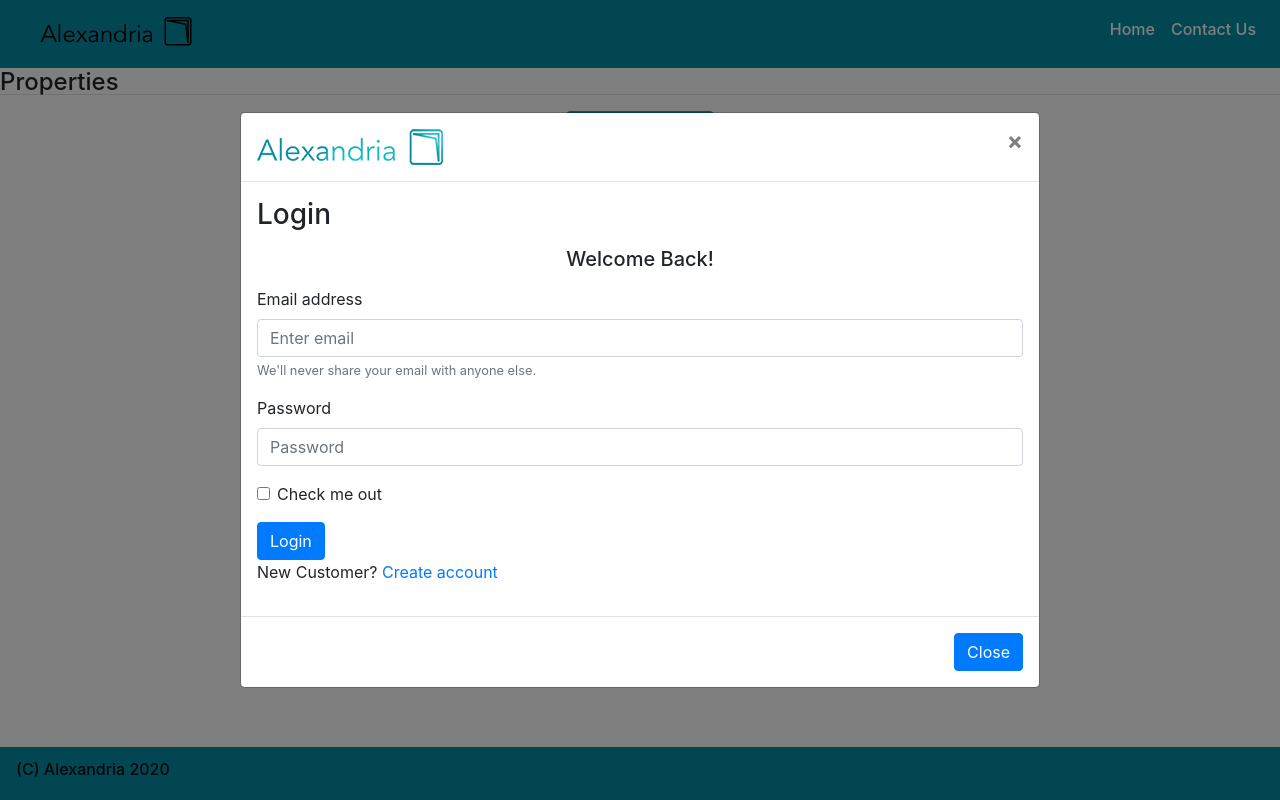
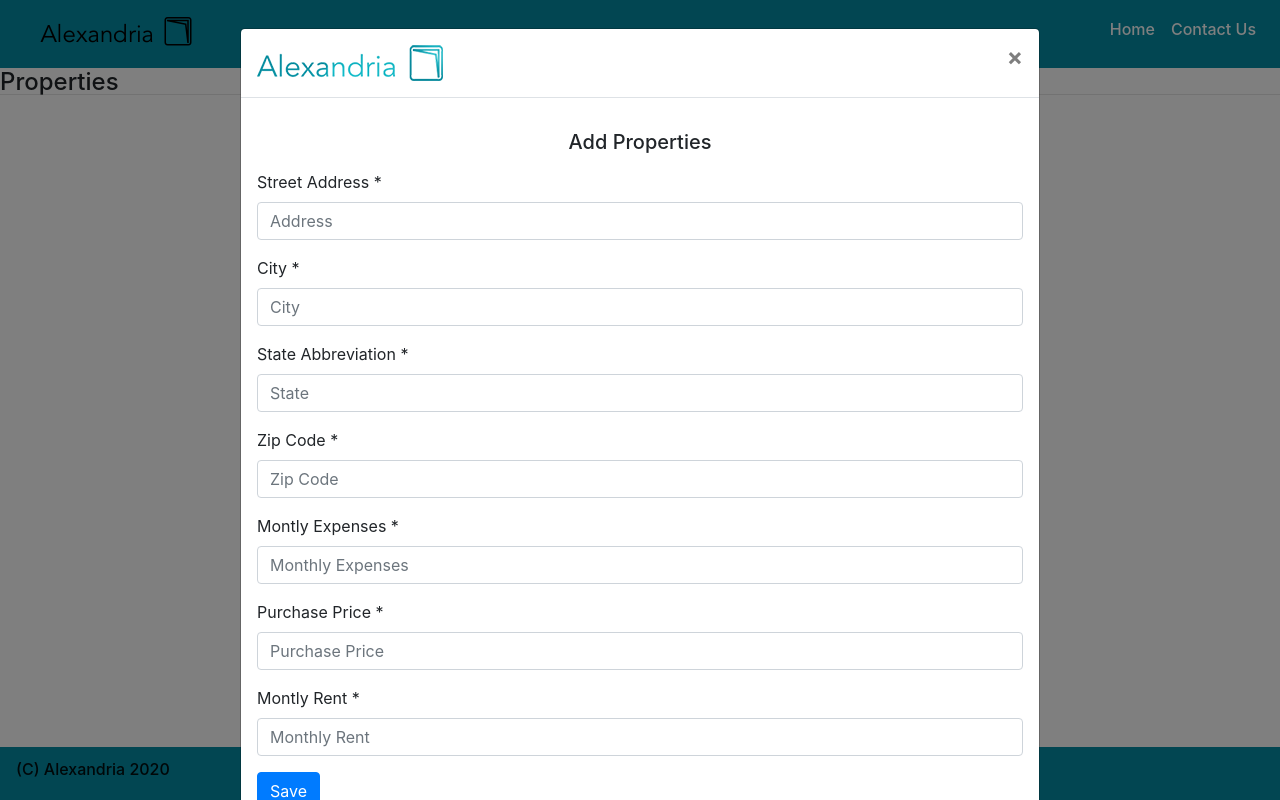
Before and after one commit to jeanhern81/Alexandria, a React (Create React App) app in the folder alexandria-react/: page /properties in a window 1280 px wide. Both pictures are taken after a click on the button "Add Property". Built offline with nearby package versions, Linux system fonts and the light colour scheme.

Commit message:
added property modal to add locations

```diff
--- a/alexandria-react/src/components/PropsModalAdd.js
+++ b/alexandria-react/src/components/PropsModalAdd.js
@@ -1,7 +1,7 @@
 import React, { Component } from 'react';
 import{ Modal, Button, Form, Image } from 'react-bootstrap';
 
-export class Login extends Component {
+export class PropsModalAdd extends Component {
     constructor(props){
         super(props);
 
@@ -24,28 +24,43 @@ render(){
         </Modal.Title>
         </Modal.Header>
         <Modal.Body>
-                <p><h3>Login</h3> </p>
-        <p><h5 className="text-center">Welcome Back!</h5></p>
+                <p><h3></h3> </p>
+        <p><h5 className="text-center">Add Properties</h5></p>
         <Form>
-    <Form.Group controlId="formBasicEmail">
-    <Form.Label>Email address</Form.Label>
-    <Form.Control type="email" placeholder="Enter email" />
-    <Form.Text className="text-muted">
-        We'll never share your email with anyone else.
-    </Form.Text>
+    <Form.Group controlId="formAddress">
+    <Form.Label>Street Address *</Form.Label>
+    <Form.Control type="address" placeholder="Address" />
+    </Form.Group>
+    <Form.Group controlId="formBasicCity">
+    <Form.Label>City *</Form.Label>
+    <Form.Control type="city" placeholder="City" />
+    </Form.Group>
+    <Form.Group controlId="formBasicState">
+    <Form.Label>State Abbreviation *</Form.Label>
+    <Form.Control type="state" placeholder="State" />
+    </Form.Group>
+    <Form.Group controlId="formBasicZipCode">
+    <Form.Label>Zip Code *</Form.Label>
+    <Form.Control type="zipcode" placeholder="Zip Code" />
+    </Form.Group>
+    <Form.Group controlId="formBasicState">
+    <Form.Label>Montly Expenses *</Form.Label>
+    <Form.Control type="montlyExpenses" placeholder="Monthly Expenses" />
+    </Form.Group>
+    <Form.Group controlId="formBasicState">
+    <Form.Label>Purchase Price *</Form.Label>
+    <Form.Control type="purchasePrice" placeholder="Purchase Price" />
+    </Form.Group>
+    <Form.Group controlId="formBasicState">
+    <Form.Label>Montly Rent *</Form.Label>
+    <Form.Control type="montlyRent" placeholder="Monthly Rent" />
     </Form.Group>
 
-    <Form.Group controlId="formBasicPassword">
-    <Form.Label>Password</Form.Label>
-    <Form.Control type="password" placeholder="Password" />
-    </Form.Group>
-    <Form.Group controlId="formBasicCheckbox">
-    <Form.Check type="checkbox" label="Check me out" />
-    </Form.Group>
     <Button variant="primary" type="submit">
-    Login
+    Save
     </Button>
-            <p clasName='newCustomer'> New Customer? <a href="signUp.home.html">Create account</a></p>
+
+            <p className='requiredFields py-2' > (*) Required Fields</p>
 
 </Form>
 
@@ -63,4 +78,4 @@ render(){
     };
 
 
-export default Login;
+export default PropsModalAdd;
--- a/alexandria-react/src/pages/Properties.js
+++ b/alexandria-react/src/pages/Properties.js
@@ -9,8 +9,6 @@ import PropsModalAdd from '../components/PropsModalAdd';
 import '../index.css';
 import "./Properties.css";
 
-//Icons
-import { GrAddCircle } from 'react-icons/gr';
 
 
 class Properties extends Component {
@@ -32,7 +30,7 @@ render() {
 
                 {/*  Add Properties Button  */}
                 <div>
-                <Button variant="info" to='/ProsModalAdd' onClick={() => this.setState({ addPropsModalAddShow: true })}>Add Property <GrAddCircle /></Button>
+                <Button variant="info" to='/ProsModalAdd' onClick={() => this.setState({ addPropsModalAddShow: true })}>Add Property </Button>
                 <PropsModalAdd show={this.state.addPropsModalAddShow} onHide={addPropsModalAddClose} />
                 </div>
 
```
